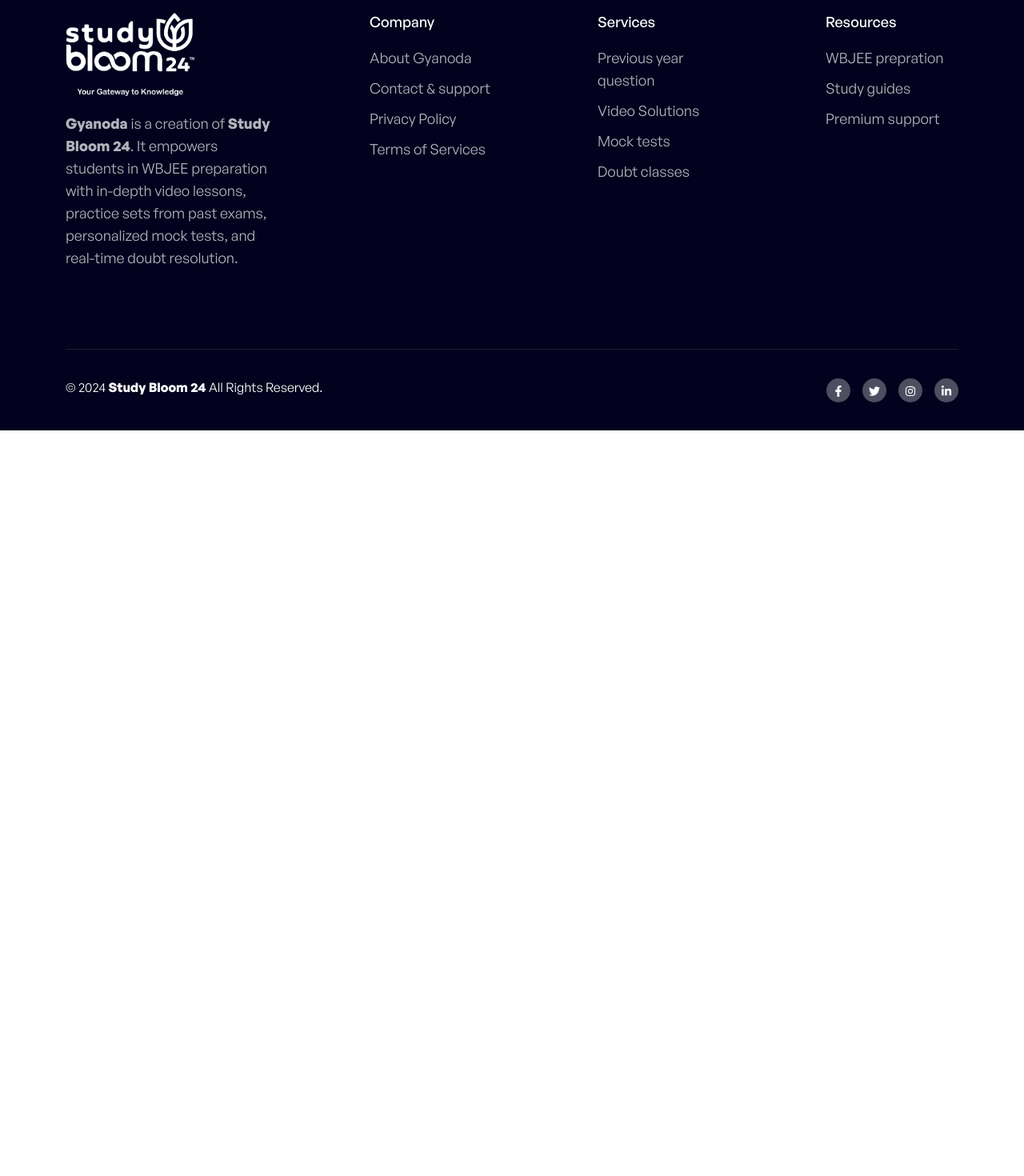
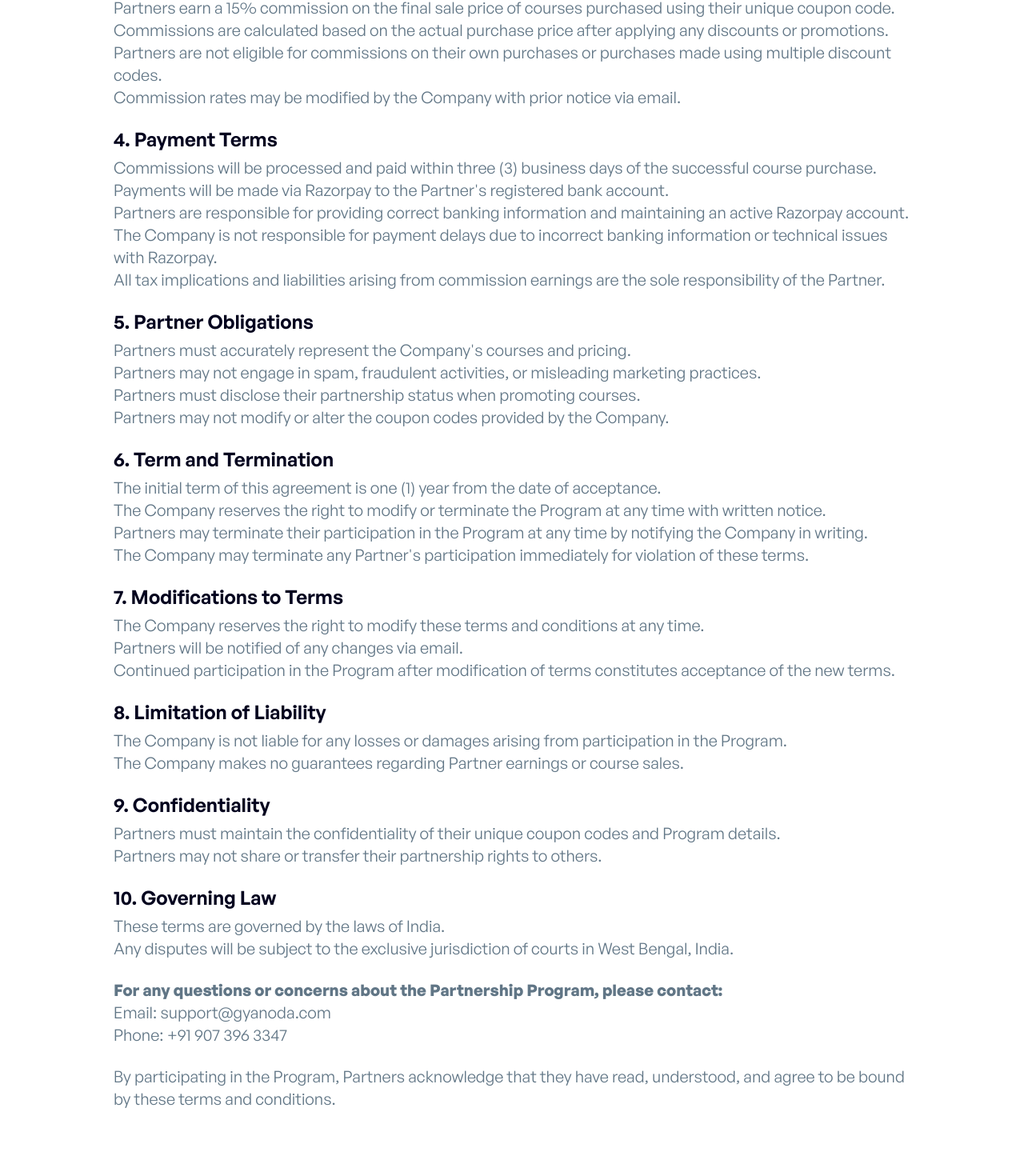
Before and after one commit to ankandalui/gyanoda_web, a Next.js app: page /policy in a window 1280 px wide. Shown: the part 5756-7226 px from the top of the page at 80% size. Before the commit the page ends 6294 px from the top, so only its background shows below. Built offline with nearby package versions, Linux system fonts and the light colour scheme; a web font is replaced by a local one.

Commit message:
terms added

```diff
--- a/pages/policy.js
+++ b/pages/policy.js
@@ -286,7 +286,126 @@ export default function TermsAndConditions() {
                 <p>We do not currently offer cancellations for our services. All purchases are final and non-refundable unless otherwise stated in our refund policy above. Please carefully review the service details before making a purchase.</p>
               `}
             />
+        <Section
+              title="Partnership Program Terms and Conditions"
+              content={`
+                <h3 class="text-xl font-semibold mt-4 mb-2">1. Program Overview</h3>
+                <ul class="list-disc pl-6 mb-4">
+                  <li> Gyanoda Guru Partner Program Partnership Program  is operated by Gyanoda (STUDYBLOOM 24 LLP) and allows individuals and educators ("Partners") to earn commissions by promoting and selling Company's courses through unique coupon codes.</li>
+                  <li>The Program terms are valid for one (1) year from the date of acceptance but may be modified or terminated by the Company with less than one year's notice as detailed in Section 7.</li>
+                </ul>
 
+                <h3 class="text-xl font-semibold mt-4 mb-2">2. Eligibility and Registration</h3>
+                <ul class="list-disc pl-6 mb-4">
+                  <li>Partners must be at least 18 years of age and capable of entering into legally binding contracts.</li>
+                  <li>Partners must complete the registration process and be approved by the Company.</li>
+                  <li>Partners must provide accurate and current banking information for commission payments.</li>
+                  <li>The Company reserves the right to reject any partnership application without stating reasons.</li>
+                </ul>
+
+                <h3 class="text-xl font-semibold mt-4 mb-2">3. Commission Structure</h3>
+                <ul class="list-disc pl-6 mb-4">
+                  <li>Partners earn a 15% commission on the final sale price of courses purchased using their unique coupon code.</li>
+                  <li>Commissions are calculated based on the actual purchase price after applying any discounts or promotions.</li>
+                  <li>Partners are not eligible for commissions on their own purchases or purchases made using multiple discount codes.</li>
+                  <li>Commission rates may be modified by the Company with prior notice via email.</li>
+                </ul>
+
+                <h3 class="text-xl font-semibold mt-4 mb-2">4. Payment Terms</h3>
+                <ul class="list-disc pl-6 mb-4">
+                  <li>Commissions will be processed and paid within three (3) business days of the successful course purchase.</li>
+                  <li>Payments will be made via Razorpay to the Partner's registered bank account.</li>
+                  <li>Partners are responsible for providing correct banking information and maintaining an active Razorpay account.</li>
+                  <li>The Company is not responsible for payment delays due to incorrect banking information or technical issues with Razorpay.</li>
+                  <li>All tax implications and liabilities arising from commission earnings are the sole responsibility of the Partner.</li>
+                </ul>
+
+                <h3 class="text-xl font-semibold mt-4 mb-2">5. Partner Obligations</h3>
+                <ul class="list-disc pl-6 mb-4">
+                  <li>Partners must accurately represent the Company's courses and pricing.</li>
+                  <li>Partners may not engage in spam, fraudulent activities, or misleading marketing practices.</li>
+                  <li>Partners must disclose their partnership status when promoting courses.</li>
+                  <li>Partners may not modify or alter the coupon codes provided by the Company.</li>
+                </ul>
+
+                <h3 class="text-xl font-semibold mt-4 mb-2">6. Term and Termination</h3>
+                <ul class="list-disc pl-6 mb-4">
+                  <li>The initial term of this agreement is one (1) year from the date of acceptance.</li>
+                  <li>The Company reserves the right to modify or terminate the Program at any time with written notice.</li>
+                  <li>Partners may terminate their participation in the Program at any time by notifying the Company in writing.</li>
+                  <li>The Company may terminate any Partner's participation immediately for violation of these terms.</li>
+                </ul>
+
+                <h3 class="text-xl font-semibold mt-4 mb-2">7. Modifications to Terms</h3>
+                <ul class="list-disc pl-6 mb-4">
+                  <li>The Company reserves the right to modify these terms and conditions at any time.</li>
+                  <li>Partners will be notified of any changes via email.</li>
+                  <li>Continued participation in the Program after modification of terms constitutes acceptance of the new terms.</li>
+                </ul>
+
+                <h3 class="text-xl font-semibold mt-4 mb-2">8. Limitation of Liability</h3>
+                <ul class="list-disc pl-6 mb-4">
+                  <li>The Company is not liable for any losses or damages arising from participation in the Program.</li>
+                  <li>The Company makes no guarantees regarding Partner earnings or course sales.</li>
+                </ul>
+
+                <h3 class="text-xl font-semibold mt-4 mb-2">9. Confidentiality</h3>
+                <ul class="list-disc pl-6 mb-4">
+                  <li>Partners must maintain the confidentiality of their unique coupon codes and Program details.</li>
+                  <li>Partners may not share or transfer their partnership rights to others.</li>
+                </ul>
+
+                <h3 class="text-xl font-semibold mt-4 mb-2">10. Governing Law</h3>
+                <ul class="list-disc pl-6 mb-4">
+                  <li>These terms are governed by the laws of India.</li>
+                  <li>Any disputes will be subject to the exclusive jurisdiction of courts in West Bengal, India.</li>
+                </ul>
+
+                <p class="mt-4"><strong>For any questions or concerns about the Partnership Program, please contact:</strong><br>
+                Email: support@gyanoda.com<br>
+                Phone: +91 907 396 3347</p>
+
+                <p class="mt-4">By participating in the Program, Partners acknowledge that they have read, understood, and agree to be bound by these terms and conditions.</p>
+              `}
+            />
+
+
+<Section
+  title="Who Can Become a Partner?"
+  content={`
+    <h3 class="text-xl font-semibold mt-4 mb-2">Eligible Partners</h3>
+    <ul class="list-disc pl-6 mb-4">
+      <li>Teachers and educators from any educational institution</li>
+      <li>Educational content creators</li>
+      <li>Educational consultants and counselors</li>
+      <li>Individual professionals with a network in the education sector</li>
+      <li>Educational institutes and coaching centers</li>
+      <li>Education bloggers and social media influencers</li>
+      <li>Current and former Gyanoda students</li>
+      <li>Any individual above 18 years interested in promoting quality education</li>
+    </ul>
+
+    <h3 class="text-xl font-semibold mt-4 mb-2">Requirements for Partners</h3>
+    <ul class="list-disc pl-6 mb-4">
+      <li>Must be at least 18 years of age</li>
+      <li>Must have a valid Indian bank account for receiving payments via Razorpay</li>
+      <li>Must have a valid PAN card and GST registration (if applicable)</li>
+      <li>Must provide accurate contact information including email and phone number</li>
+      <li>Must agree to Gyanoda's terms and conditions</li>
+    </ul>
+
+    <h3 class="text-xl font-semibold mt-4 mb-2">How to Become a Partner</h3>
+    <ol class="list-decimal pl-6 mb-4">
+      <li>Fill out the partner application form on our website</li>
+      <li>Submit necessary documentation (ID proof, bank details, PAN card)</li>
+      <li>Complete the brief partner orientation process</li>
+      <li>Receive your unique coupon code</li>
+      <li>Start promoting Gyanoda courses and earning commissions</li>
+    </ol>
+
+    <p class="mt-4"><strong>Note:</strong> Gyanoda reserves the right to approve or reject partner applications based on our evaluation criteria. Approved partners will receive their unique coupon codes within 48 hours of application approval.</p>
+  `}
+/>
             <Section
               title="Contact Us"
               content={`
```
